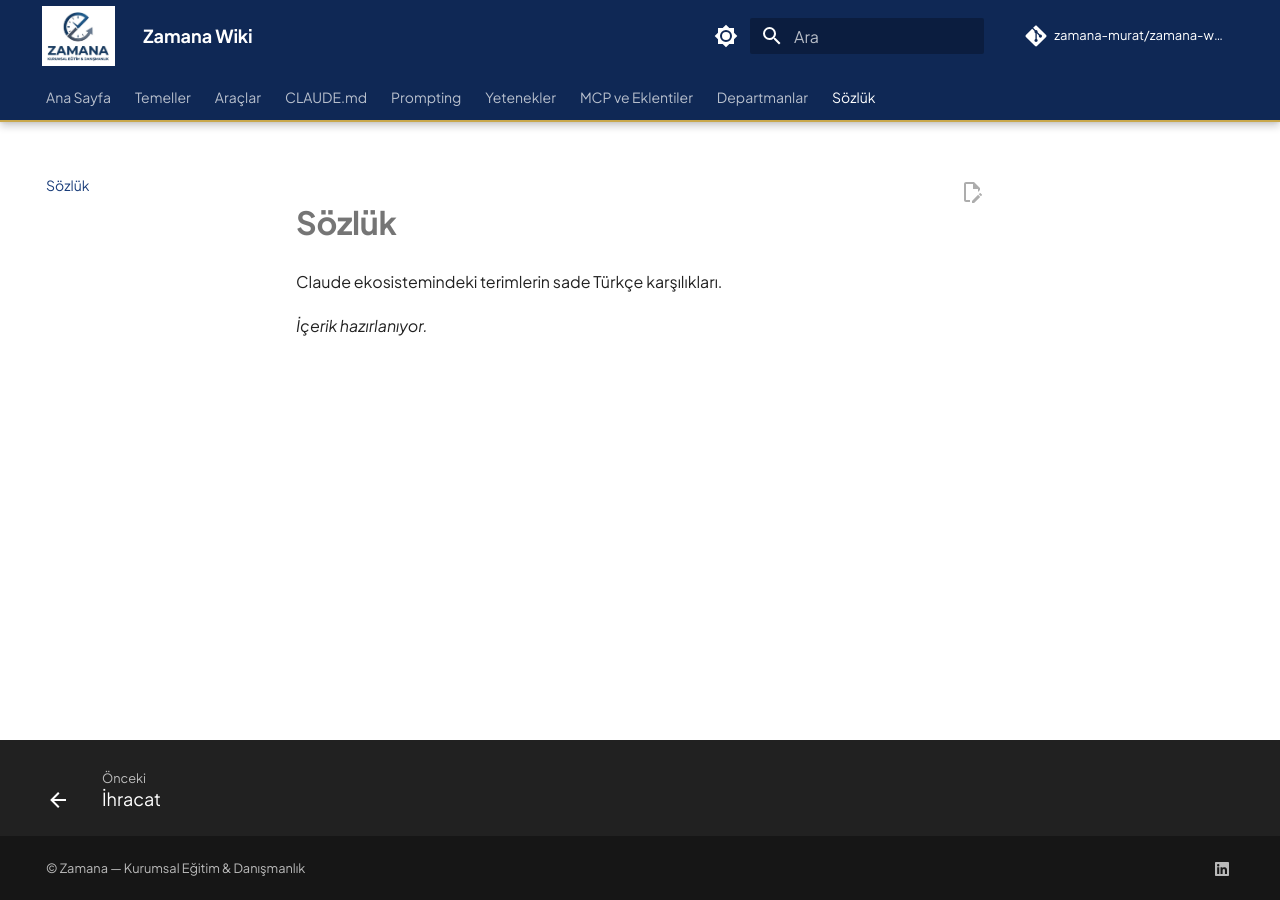
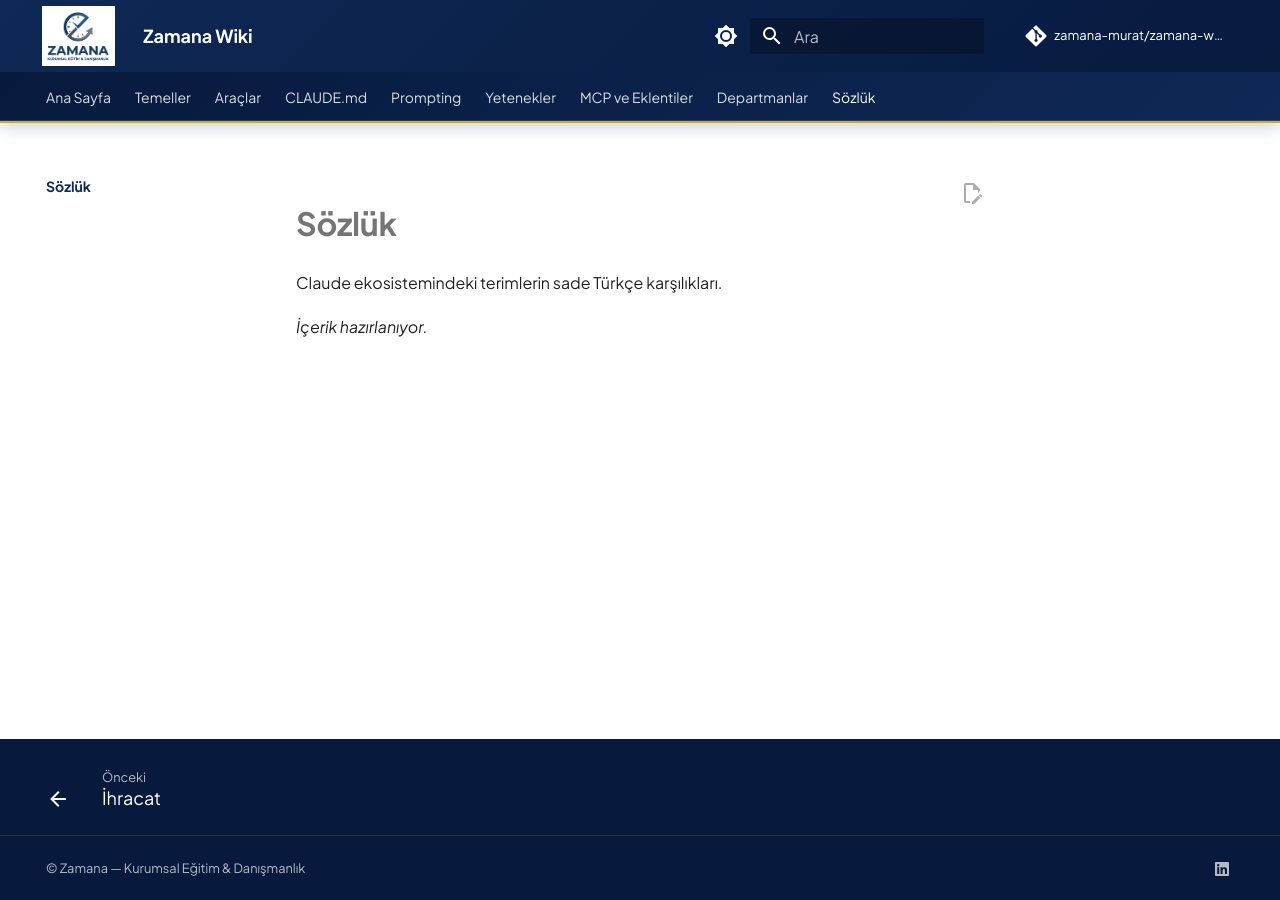
Before and after one commit to zamana-murat/zamana-wiki, an MkDocs documentation site: the page built from docs/sozluk.md, in a window 1280 px wide. Built offline with MkDocs 1.6.1 and Material for MkDocs 9.7.7, drawn with Linux system fonts in a browser that asks for light colours; comment, search, counter and statistics services are not loaded.

Commit message:
Add retainer CTA snippet + navy chrome branding
- Reusable CTA block at snippets/retainer-cta.md
- pymdownx.snippets configured with base_path
- Navy gradient on header, tabs bar, and footer
- Brand accents on sidebar nav (light layout preserved)
- CTA styling with gold buttons and navy gradient card
- CTA inserted at bottom of Ana Sayfa as usage example

```diff
--- a/docs/stylesheets/extra.css
+++ b/docs/stylesheets/extra.css
@@ -33,7 +33,7 @@
 }
 
 /* ==========================================================================
-   Header & logo
+   Header & logo — full navy gradient chrome
    ========================================================================== */
 
 .md-header__button.md-logo {
@@ -48,8 +48,67 @@
   max-height: none;
 }
 
-.md-header {
+.md-header,
+.md-header--shadow {
+  background: linear-gradient(135deg, var(--zamana-navy) 0%, var(--zamana-navy-deep) 100%);
   border-bottom: 2px solid var(--zamana-gold);
+  box-shadow: 0 4px 16px rgba(7, 26, 62, 0.2);
+}
+
+/* Tabs bar (second row) — gradient continuation */
+.md-tabs {
+  background: linear-gradient(135deg, var(--zamana-navy-deep) 0%, var(--zamana-navy) 100%);
+  border-bottom: 1px solid rgba(201, 168, 76, 0.2);
+}
+
+.md-tabs__link {
+  color: rgba(255, 255, 255, 0.85);
+  opacity: 1;
+  font-weight: 500;
+}
+
+.md-tabs__link:hover,
+.md-tabs__link--active {
+  color: var(--zamana-gold-light);
+}
+
+/* ==========================================================================
+   Sidebar accents — keep default light layout, add brand touches only
+   ========================================================================== */
+
+.md-nav__link--active,
+.md-nav__item--active > .md-nav__link {
+  color: var(--zamana-navy);
+  font-weight: 700;
+}
+
+.md-nav__link:hover,
+.md-nav__link:focus {
+  color: var(--zamana-gold);
+}
+
+.md-sidebar--secondary .md-nav__link--active {
+  color: var(--zamana-gold);
+  border-left: 2px solid var(--zamana-gold);
+  padding-left: 0.4rem;
+}
+
+/* ==========================================================================
+   Footer — navy gradient for full chrome consistency
+   ========================================================================== */
+
+.md-footer {
+  background: var(--zamana-navy-deep);
+}
+
+.md-footer-meta {
+  background: var(--zamana-navy-deep);
+  border-top: 1px solid rgba(201, 168, 76, 0.15);
+}
+
+.md-footer-copyright,
+.md-footer-meta .md-footer__link {
+  color: rgba(255, 255, 255, 0.7);
 }
 
 /* ==========================================================================
@@ -219,3 +278,78 @@
   fill: #ffffff;
   background: var(--zamana-navy);
 }
+
+/* ==========================================================================
+   Retainer CTA — appears at the bottom of every content page
+   ========================================================================== */
+
+.md-typeset .retainer-cta {
+  margin: 3.5rem 0 1rem 0;
+  padding: 2rem 2rem 1.6rem 2rem;
+  border-radius: 12px;
+  background: linear-gradient(135deg, var(--zamana-navy) 0%, var(--zamana-navy-deep) 100%);
+  border-top: 3px solid var(--zamana-gold);
+  color: #ffffff;
+  position: relative;
+  box-shadow: 0 8px 24px rgba(15, 40, 85, 0.15);
+}
+
+.md-typeset .retainer-cta h3 {
+  color: var(--zamana-gold-light);
+  margin-top: 0;
+  margin-bottom: 0.8rem;
+  font-weight: 700;
+  font-size: 1.25rem;
+  letter-spacing: -0.005em;
+}
+
+.md-typeset .retainer-cta h3::after {
+  display: none;            /* override the global h2/h3 gold underline */
+}
+
+.md-typeset .retainer-cta p {
+  color: rgba(255, 255, 255, 0.92);
+  line-height: 1.7;
+  margin: 0.8rem 0;
+}
+
+.md-typeset .retainer-cta p strong {
+  color: #ffffff;
+  font-weight: 700;
+}
+
+.md-typeset .retainer-cta .md-button {
+  display: inline-flex;
+  align-items: center;
+  margin-right: 0.6rem;
+  margin-top: 0.8rem;
+  padding: 0.6rem 1.2rem;
+  font-weight: 600;
+  border-radius: 8px;
+  color: var(--zamana-navy);
+  background: #ffffff;
+  border: 2px solid transparent;
+  transition: all 180ms ease;
+}
+
+.md-typeset .retainer-cta .md-button:hover {
+  color: var(--zamana-navy);
+  background: var(--zamana-gold-light);
+  transform: translateY(-1px);
+}
+
+.md-typeset .retainer-cta .md-button--primary {
+  color: var(--zamana-navy);
+  background: var(--zamana-gold);
+  border: 2px solid var(--zamana-gold);
+}
+
+.md-typeset .retainer-cta .md-button--primary:hover {
+  background: var(--zamana-gold-light);
+  border-color: var(--zamana-gold-light);
+}
+
+.md-typeset .retainer-cta .md-button svg {
+  height: 1.1em;
+  margin-left: 0.3rem;
+}
--- a/mkdocs.yml
+++ b/mkdocs.yml
@@ -69,7 +69,11 @@ markdown_extensions:
   - pymdownx.highlight:
       anchor_linenums: true
   - pymdownx.inlinehilite
-  - pymdownx.snippets
+  - pymdownx.snippets:
+      base_path:
+        - docs
+        - snippets
+      check_paths: true
   - pymdownx.superfences
   - pymdownx.tabbed:
       alternate_style: true
```
Also changed, not shown: docs/index.md (+2 -0 lines), snippets/retainer-cta.md (added, +12 -0 lines).
